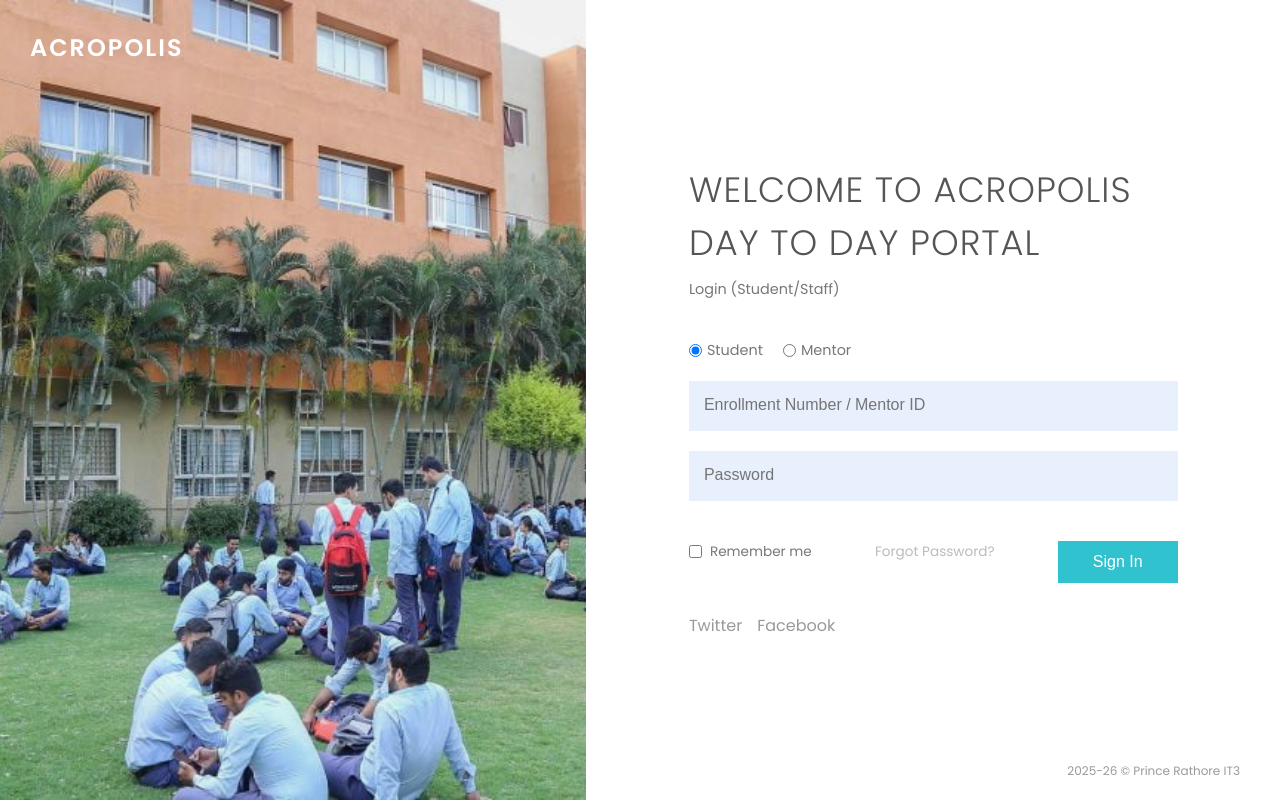
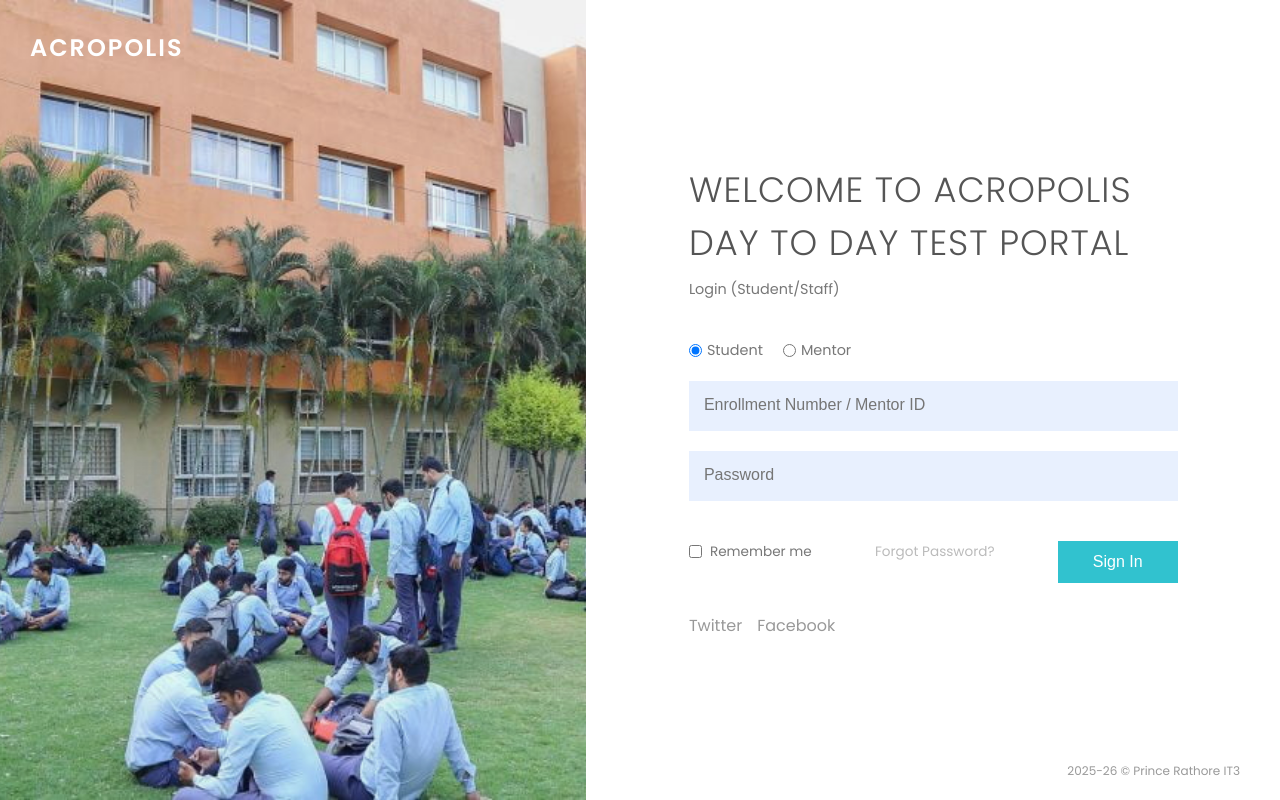
Before and after one commit to princerathore7/college, a website: page frontend/login.html in a window 1280 px wide. Drawn offline with Linux system fonts and the light colour scheme.

Commit message:
test added

```diff
--- a/frontend/login.html
+++ b/frontend/login.html
@@ -217,7 +217,7 @@ input:focus {
 
   <div class="login-section">
     <div class="login-header">
-      <h1>Welcome to Acropolis Day to Day portal</h1>
+      <h1>Welcome to Acropolis Day to Day test portal</h1>
       <p>Login (Student/Staff)</p>
     </div>
 
```
